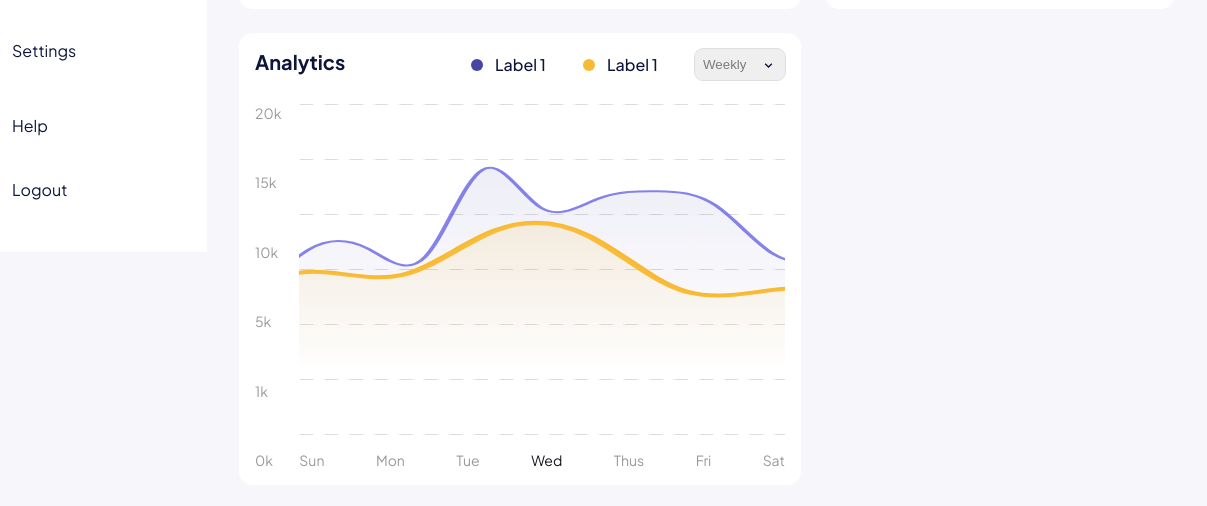
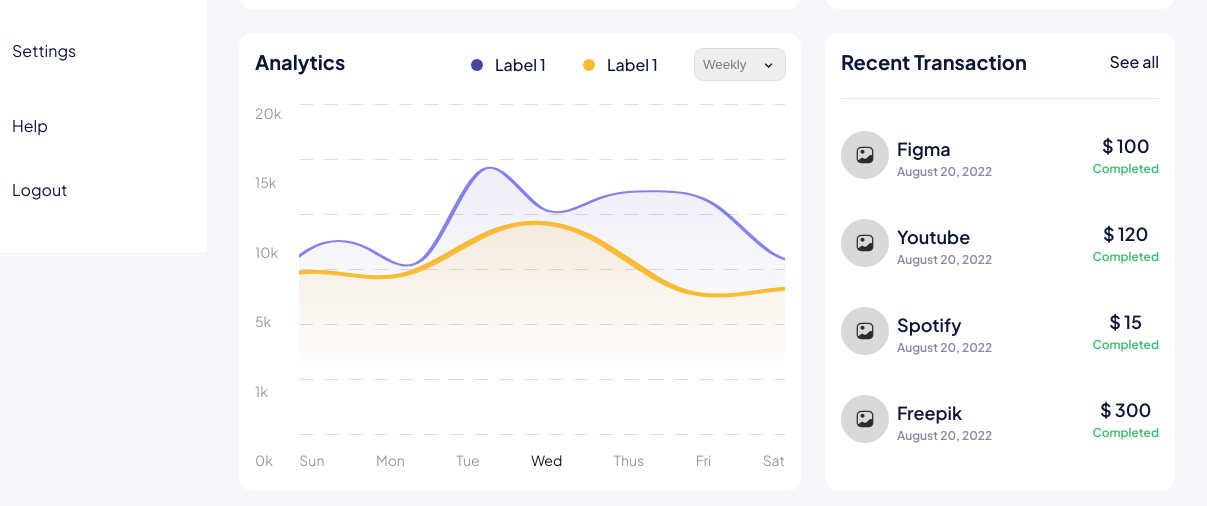
Before and after one commit to abhishek98s/intuji-frontend-associate-challenge, a website: page index.html in a window 1280 px wide. Shown: the part 548-1054 px from the top of the page, 73-1280 px from the left. Drawn offline with nearby package versions, Linux system fonts and the light colour scheme; files that its build step writes are made by us from their sources.

Commit message:
add: transaction block

```diff
--- a/index.html
+++ b/index.html
@@ -463,6 +463,95 @@
 						</div>
 					</div>
 				</article>
+
+				<article class="recent-transaction-wrapper bg-neutral-0">
+					<header class="flex align-center justify-between">
+						<h2 class="text-20 font-bold">Recent Transaction</h2>
+						<a href="#" class="see-all-btn font-medium">See all</a>
+					</header>
+					<div class="line opacity-10"></div>
+					<div class="transaction-list">
+						<div class="transaction">
+							<div class="flex align-center justify-between">
+								<div class="flex align-end flex-grow">
+									<div class="icon-box flex flex-center rounded-full">
+										<figure class="icon-gallery icon-wrapper">
+											<img src="images/icons/icon-gallery.svg" alt="icon-gallery">
+										</figure>
+									</div>
+									<div class="flex column justify-between font-semi-bold">
+										<div class="transaction-name text-18">Figma</div>
+										<div class="text-12 opacity-50">August 20, 2022</div>
+									</div>
+								</div>
+
+								<div class="status-wrapper font-semi-bold">
+									<div class="transaction-amount text-18 text-center">$ 100</div>
+									<div class="transaction-status text-12 text-center">Completed</div>
+								</div>
+							</div>
+						</div>
+						<div class="transaction">
+							<div class="flex align-center justify-between">
+								<div class="flex align-end flex-grow">
+									<div class="icon-box flex flex-center rounded-full">
+										<figure class="icon-gallery icon-wrapper">
+											<img src="images/icons/icon-gallery.svg" alt="icon-gallery">
+										</figure>
+									</div>
+									<div class="flex column justify-between font-semi-bold">
+										<div class="transaction-name text-18">Youtube</div>
+										<div class="text-12 opacity-50">August 20, 2022</div>
+									</div>
+								</div>
+
+								<div class="status-wrapper font-semi-bold">
+									<div class="transaction-amount text-18 text-center">$ 120</div>
+									<div class="transaction-status text-12 text-center">Completed</div>
+								</div>
+							</div>
+						</div>
+						<div class="transaction">
+							<div class="flex align-center justify-between">
+								<div class="flex align-end flex-grow">
+									<div class="icon-box flex flex-center rounded-full">
+										<figure class="icon-gallery icon-wrapper">
+											<img src="images/icons/icon-gallery.svg" alt="icon-gallery">
+										</figure>
+									</div>
+									<div class="flex column justify-between font-semi-bold">
+										<div class="transaction-name text-18">Spotify</div>
+										<div class="text-12 opacity-50">August 20, 2022</div>
+									</div>
+								</div>
+
+								<div class="status-wrapper font-semi-bold">
+									<div class="transaction-amount text-18 text-center">$ 15</div>
+									<div class="transaction-status text-12 text-center">Completed</div>
+								</div>
+							</div>
+						</div>
+						<div class="transaction">
+							<div class="flex align-center justify-between">
+								<div class="flex align-end flex-grow">
+									<div class="icon-box flex flex-center rounded-full">
+										<figure class="icon-gallery icon-wrapper">
+											<img src="images/icons/icon-gallery.svg" alt="icon-gallery">
+										</figure>
+									</div>
+									<div class="flex column justify-between font-semi-bold">
+										<div class="transaction-name text-18">Freepik</div>
+										<div class="text-12 opacity-50">August 20, 2022</div>
+									</div>
+								</div>
+
+								<div class="status-wrapper font-semi-bold">
+									<div class="transaction-amount text-18 text-center">$ 300</div>
+									<div class="transaction-status text-12 text-center">Completed</div>
+								</div>
+							</div>
+						</div>
+				</article>
 			</section>
 		</main>
 	</div>
--- a/src/scss/themes/_home.scss
+++ b/src/scss/themes/_home.scss
@@ -154,7 +154,8 @@
 				}
 			}
 
-			.savings-wrapper {
+			.savings-wrapper,
+			.recent-transaction-wrapper {
 				.see-all-btn {
 					color: $blue-800;
 				}
@@ -290,6 +291,37 @@
 					}
 				}
 			}
+
+			.recent-transaction-wrapper {
+				.transaction-list {
+					.transaction {
+						padding-block: 8px;
+						margin-bottom: 24px;
+
+						.icon-box {
+							background-color: $neutral-400;
+							max-width: 48px;
+							width: 100%;
+							height: 48px;
+							margin-right: 8px;
+
+							.icon-gallery {
+								max-width: 20px;
+								height: 20px;
+							}
+						}
+
+						.transaction-amount,
+						.transaction-name {
+							margin-bottom: 4px;
+						}
+
+						.transaction-status {
+							color: $green-400;
+						}
+					}
+				}
+			}
 		}
 	}
 }
--- a/src/scss/themes/_utilities.scss
+++ b/src/scss/themes/_utilities.scss
@@ -74,15 +74,15 @@
 
 .text {
 	&-center {
-		align-items: center;
+		text-align: center;
 	}
 
 	&-left {
-		align-items: left;
+		text-align: left;
 	}
 
 	&-right {
-		align-items: right;
+		text-align: right;
 	}
 }
 
```
